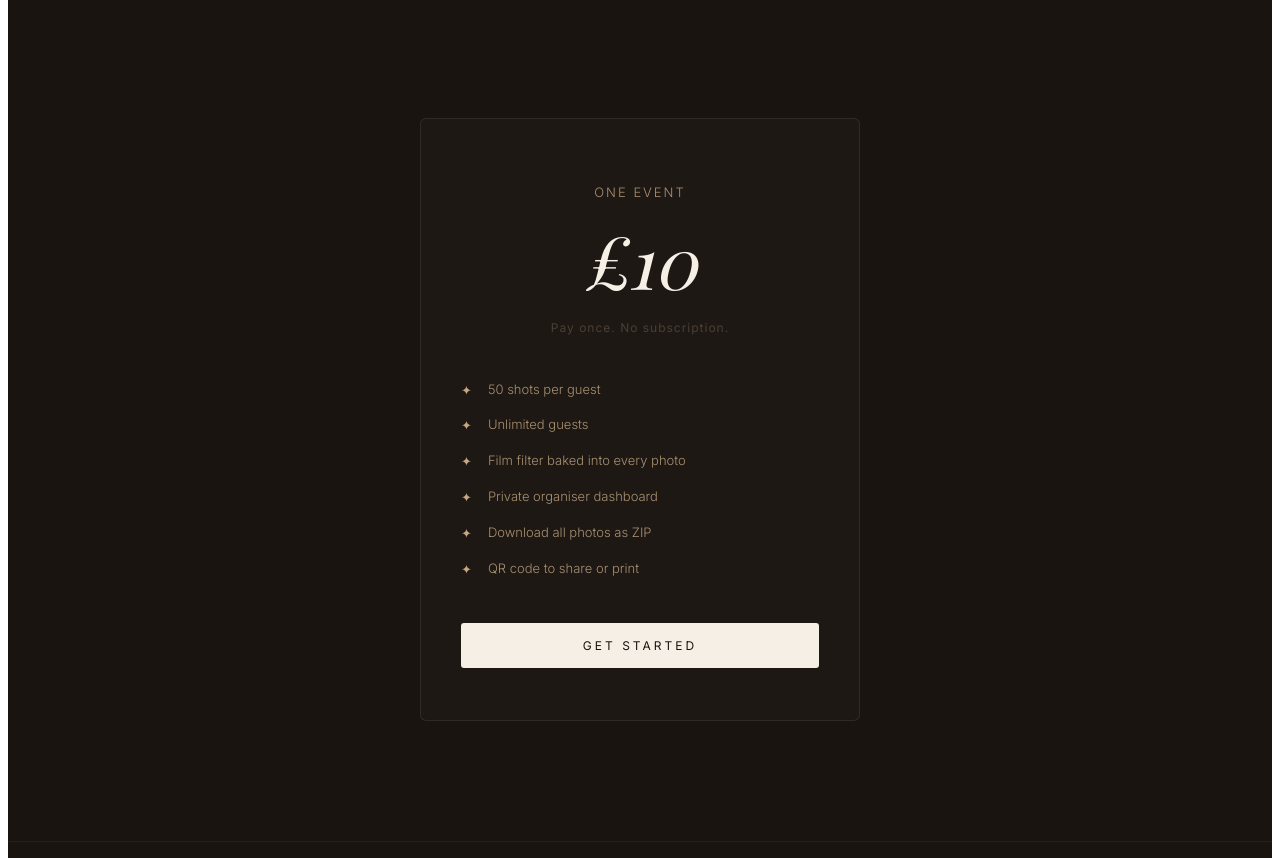
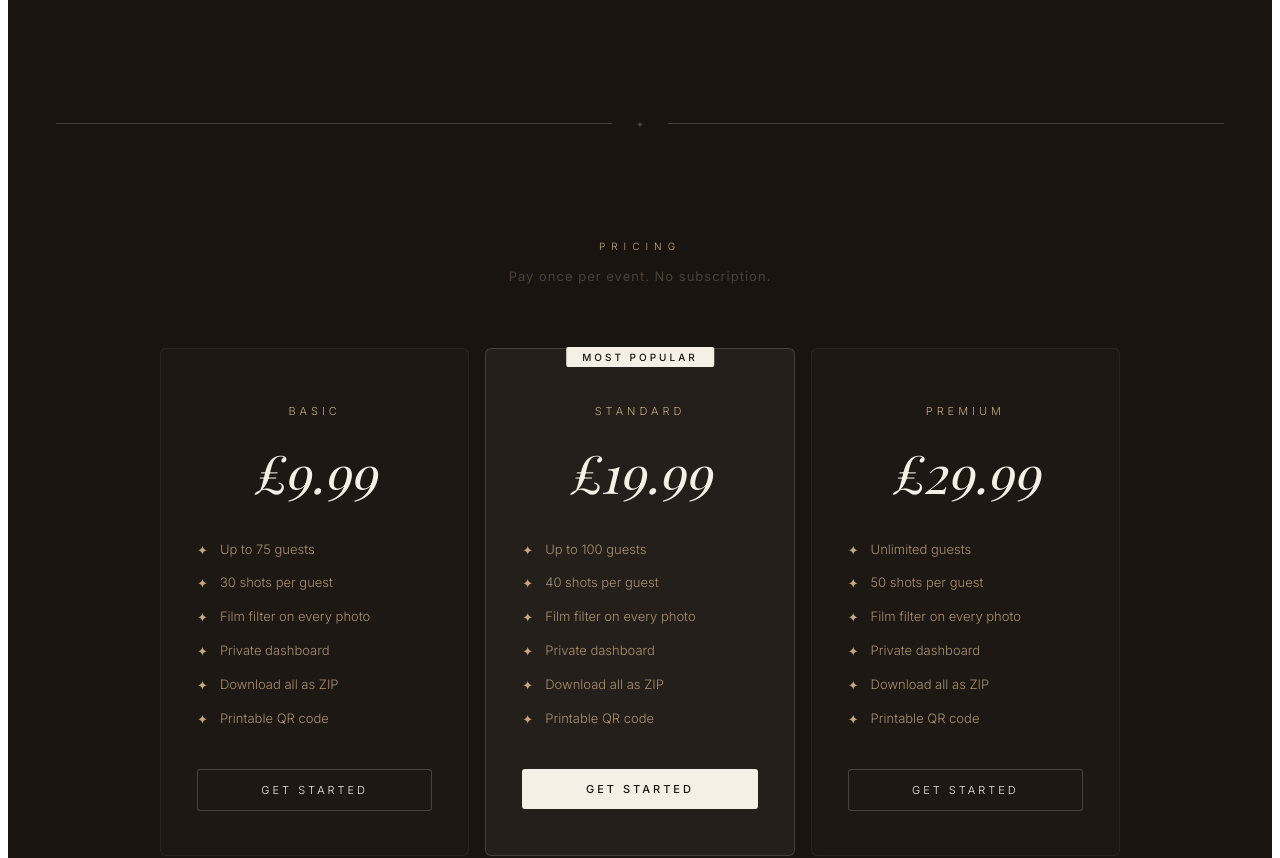
Before and after one commit to kylewazza/shoto, a React (Vite) app: page / in a window 1280 px wide. Shown: the part 1363-2221 px from the top of the page. Built offline with nearby package versions, Linux system fonts and the light colour scheme; no server answers; a web font is replaced by a local one.

Commit message:
three tier pricing, landing page redesign complete

```diff
--- a/src/Landing.jsx
+++ b/src/Landing.jsx
@@ -1,4 +1,26 @@
 export default function Landing() {
+  const tiers = [
+    {
+      name: "Basic",
+      price: "£9.99",
+      guests: "Up to 75 guests",
+      shots: "30 shots per guest",
+    },
+    {
+      name: "Standard",
+      price: "£19.99",
+      guests: "Up to 100 guests",
+      shots: "40 shots per guest",
+      featured: true,
+    },
+    {
+      name: "Premium",
+      price: "£29.99",
+      guests: "Unlimited guests",
+      shots: "50 shots per guest",
+    },
+  ]
+
   return (
     <div style={{
       minHeight: "100vh",
@@ -115,7 +137,7 @@ export default function Landing() {
           fontSize: 12,
           marginTop: 20,
           letterSpacing: 1
-        }}>£10 per event — no subscription</p>
+        }}>From £9.99 per event — no subscription</p>
       </div>
 
       {/* Divider */}
@@ -129,7 +151,7 @@ export default function Landing() {
         zIndex: 10
       }}>
         <div style={{ flex: 1, height: 1, background: "#f5efe6" }} />
-        {["✦"].map((s, i) => <span key={i} style={{ color: "#f5efe6", fontSize: 10 }}>{s}</span>)}
+        <span style={{ color: "#f5efe6", fontSize: 10 }}>✦</span>
         <div style={{ flex: 1, height: 1, background: "#f5efe6" }} />
       </div>
 
@@ -181,67 +203,124 @@ export default function Landing() {
         </div>
       </div>
 
-      {/* Pricing */}
+      {/* Divider */}
       <div style={{
-        maxWidth: 440,
-        margin: "0 auto",
-        padding: "0 24px 120px",
-        textAlign: "center",
+        display: "flex",
+        alignItems: "center",
+        gap: 24,
+        padding: "0 48px",
+        opacity: 0.2,
         position: "relative",
         zIndex: 10
       }}>
+        <div style={{ flex: 1, height: 1, background: "#f5efe6" }} />
+        <span style={{ color: "#f5efe6", fontSize: 10 }}>✦</span>
+        <div style={{ flex: 1, height: 1, background: "#f5efe6" }} />
+      </div>
+
+      {/* Pricing */}
       <div style={{
-          background: "rgba(255,255,255,0.02)",
+        maxWidth: 960,
+        margin: "0 auto",
+        padding: "100px 24px 120px",
+        position: "relative",
+        zIndex: 10
+      }}>
+        <p style={{
+          textAlign: "center",
+          color: "#c4a882",
+          letterSpacing: 6,
+          fontSize: 10,
+          textTransform: "uppercase",
+          marginBottom: 16,
+          fontWeight: 300
+        }}>Pricing</p>
+        <p style={{
+          textAlign: "center",
+          color: "#4a3f35",
+          fontSize: 13,
+          marginBottom: 64,
+          letterSpacing: 1
+        }}>Pay once per event. No subscription.</p>
+
+        <div style={{
+          display: "grid",
+          gridTemplateColumns: "repeat(auto-fit, minmax(260px, 1fr))",
+          gap: 16
+        }}>
+          {tiers.map(({ name, price, guests, shots, featured }) => (
+            <div key={name} style={{
+              background: featured ? "rgba(245,239,230,0.05)" : "rgba(255,255,255,0.02)",
               borderRadius: 6,
-          padding: "52px 40px",
-          border: "1px solid rgba(245,239,230,0.08)"
+              padding: "44px 36px",
+              border: featured ? "1px solid rgba(245,239,230,0.15)" : "1px solid rgba(245,239,230,0.06)",
+              textAlign: "center",
+              position: "relative"
             }}>
-          <p style={{ color: "#a89070", marginBottom: 12, fontSize: 13, letterSpacing: 2, textTransform: "uppercase", fontWeight: 300 }}>One event</p>
+              {featured && (
+                <p style={{
+                  position: "absolute",
+                  top: -12,
+                  left: "50%",
+                  transform: "translateX(-50%)",
+                  background: "#f5efe6",
+                  color: "#1a1410",
+                  fontSize: 10,
+                  letterSpacing: 3,
+                  textTransform: "uppercase",
+                  padding: "4px 16px",
+                  borderRadius: 2,
+                  fontWeight: 500,
+                  whiteSpace: "nowrap"
+                }}>Most Popular</p>
+              )}
+              <p style={{ color: "#c4a882", fontSize: 11, letterSpacing: 4, textTransform: "uppercase", marginBottom: 20, fontWeight: 300 }}>{name}</p>
               <p style={{
                 fontFamily: "'Playfair Display', serif",
-            fontSize: 72,
+                fontSize: 52,
                 fontWeight: 400,
-            margin: "0 0 4px",
+                margin: "0 0 32px",
                 color: "#f5efe6",
                 fontStyle: "italic"
-          }}>£10</p>
-          <p style={{ color: "#4a3f35", marginBottom: 44, fontSize: 12, letterSpacing: 1 }}>Pay once. No subscription.</p>
+              }}>{price}</p>
               <ul style={{
                 listStyle: "none",
                 padding: 0,
-            margin: "0 0 44px",
-            textAlign: "left",
+                margin: "0 0 40px",
                 color: "#a89070",
                 fontSize: 13,
                 fontWeight: 300,
                 lineHeight: 1.6
               }}>
                 {[
-              "50 shots per guest",
-              "Unlimited guests",
-              "Film filter baked into every photo",
-              "Private organiser dashboard",
-              "Download all photos as ZIP",
-              "QR code to share or print",
+                  guests,
+                  shots,
+                  "Film filter on every photo",
+                  "Private dashboard",
+                  "Download all as ZIP",
+                  "Printable QR code",
                 ].map((item) => (
-              <li key={item} style={{ marginBottom: 14, display: "flex", gap: 16, alignItems: "flex-start" }}>
+                  <li key={item} style={{ marginBottom: 12, display: "flex", gap: 12, alignItems: "flex-start", textAlign: "left" }}>
                     <span style={{ color: "#c4a882", marginTop: 1 }}>✦</span>
                     <span>{item}</span>
                   </li>
                 ))}
               </ul>
               <a href="/create" style={{
-            background: "#f5efe6",
-            color: "#1a1410",
-            padding: "15px 40px",
+                background: featured ? "#f5efe6" : "transparent",
+                color: featured ? "#1a1410" : "#f5efe6",
+                padding: "13px 32px",
                 borderRadius: 3,
                 textDecoration: "none",
-            fontWeight: 400,
-            fontSize: 12,
+                fontWeight: featured ? 500 : 300,
+                fontSize: 11,
                 display: "block",
                 letterSpacing: 3,
-            textTransform: "uppercase"
+                textTransform: "uppercase",
+                border: featured ? "none" : "1px solid rgba(245,239,230,0.2)"
               }}>Get started</a>
+            </div>
+          ))}
         </div>
       </div>
 
```
Lines whose indentation alone changed are shown as unchanged.
